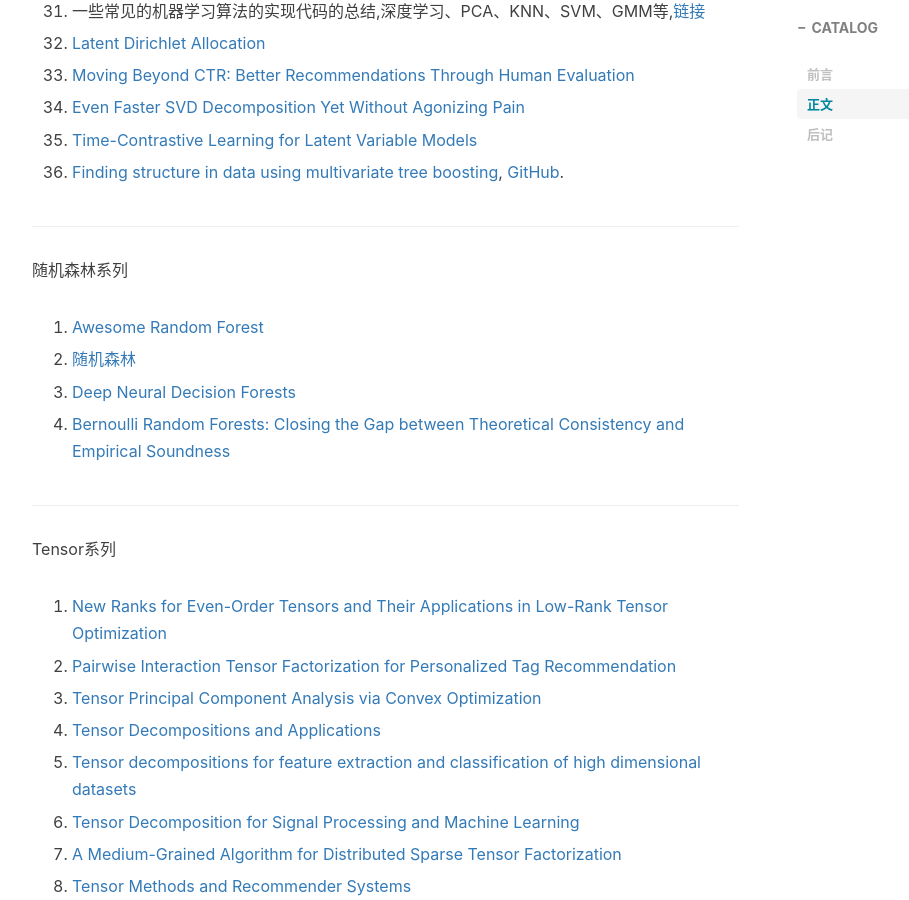
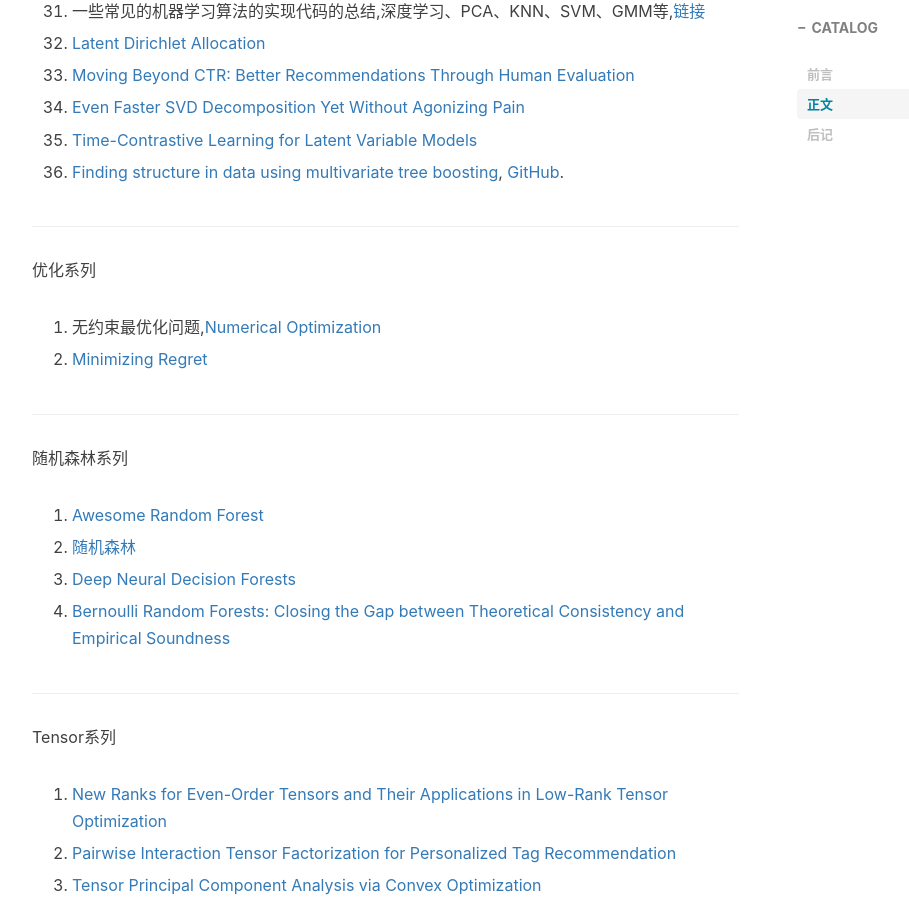
Before and after one commit to CoolIceFire/CoolIceFire.github.io, a Jekyll site: the page built from _posts/2016-06-30-Learning.markdown, in a window 1280 px wide and 900 px high, scrolled down 2045 px. Shown: the whole window, without its empty margins (233-1142 px from the left). Built offline with Jekyll 4.4.1, drawn with Linux system fonts in a browser that asks for light colours; nearby versions of some CDN libraries; comment, search, counter and statistics services are not loaded.

Commit message:
Update 2016-06-30-Learning.markdown

```diff
--- a/_posts/2016-06-30-Learning.markdown
+++ b/_posts/2016-06-30-Learning.markdown
@@ -94,6 +94,14 @@
 35. [Time-Contrastive Learning for Latent Variable Models](http://www.inference.vc/temporal-contrastive-learning-for-latent-variable-models/)
 
 36. [Finding structure in data using multivariate tree boosting](https://arxiv.org/abs/1511.02025), [GitHub](https://github.com/patr1ckm/mvtboost).
+
+---------------------------------------------------------------------------------------------------------------
+
+优化系列
+
+1. 无约束最优化问题,[Numerical Optimization](http://home.agh.edu.pl/~pba/pdfdoc/Numerical_Optimization.pdf)
+
+2. [Minimizing Regret](http://www.minimizingregret.com/)
 
 ---------------------------------------------------------------------------------------------------------------
 
```
